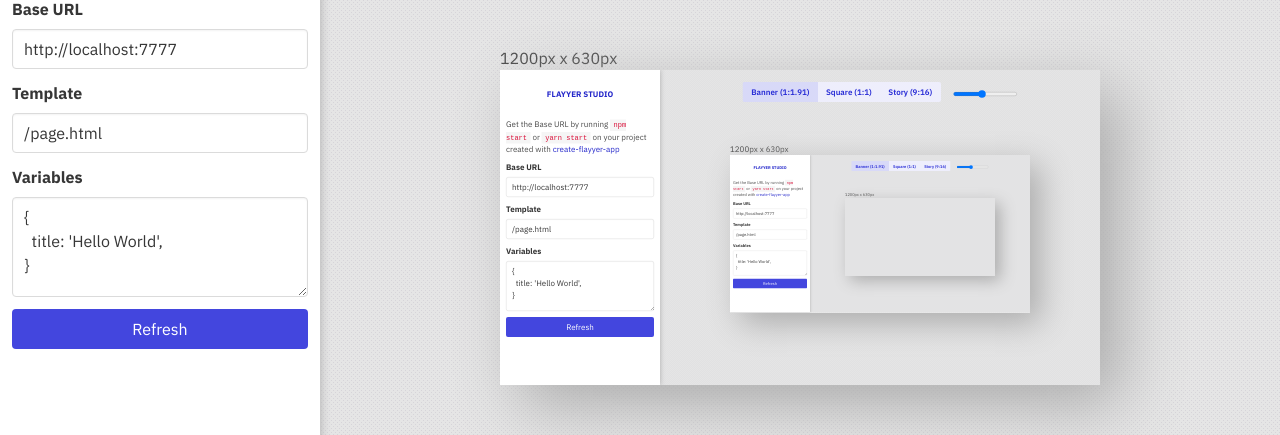
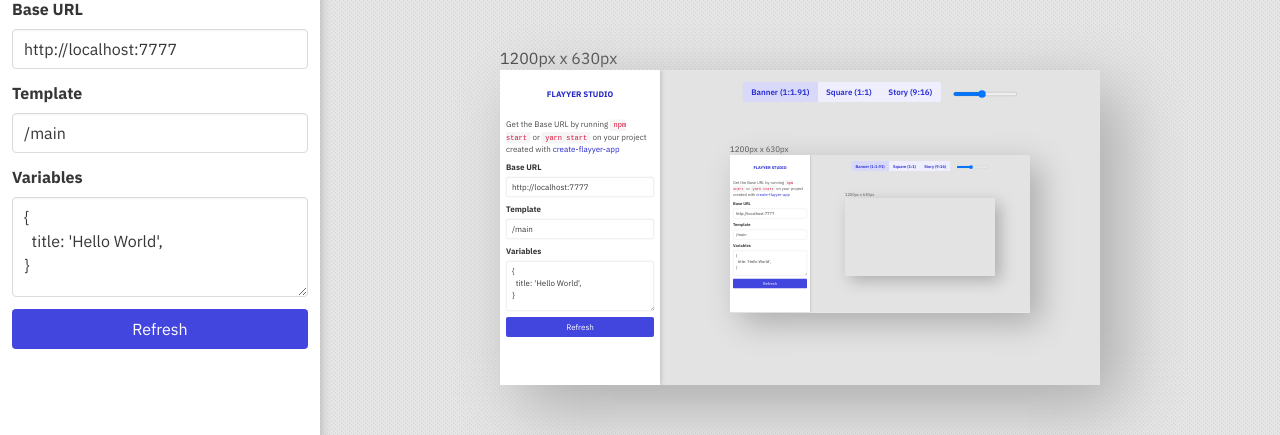
Before and after one commit to useflyyer/studio, a Next.js app: page / in a window 1280 px wide. Shown: the part 185-620 px from the top of the page. Built offline with nearby package versions, Linux system fonts and the light colour scheme.

Commit message:
Improve template field

```diff
--- a/package.json
+++ b/package.json
@@ -27,7 +27,7 @@
     "qs": "^6.9.4",
     "react": "17.0.1",
     "react-dom": "17.0.1",
-    "react-hook-form": "^6.10.0",
+    "react-hook-form": "^6.10.1",
     "styled-components": "^5.2.1"
   },
   "devDependencies": {
--- a/pages/index.tsx
+++ b/pages/index.tsx
@@ -126,7 +126,7 @@
   variables: string;
 };
 
-const INITIAL_URL = new URL("http://localhost:7777/page.html?title=Hello+World");
+const INITIAL_URL = new URL("http://localhost:7777/main?title=Hello+World");
 const INITIAL_FORM: FormSchema = {
   template: INITIAL_URL.pathname,
   base: INITIAL_URL.protocol + "//" + INITIAL_URL.host,
@@ -172,12 +172,16 @@
     setSettings((state) => ({ ...state, mode: "story", width: "1080px", height: "1920px" }));
   }
 
-  const href = url.href;
+  const cloned = new URL(url.href);
+  if (!cloned.pathname.endsWith(".html")) {
+    cloned.pathname = cloned.pathname + ".html";
+  }
+  const href = cloned.href;
 
   return (
     <div>
       <Head>
-        <title>Create Next App</title>
+        <title>Flayyer Studio</title>
         <link rel="icon" href="/favicon.ico" />
       </Head>
 
@@ -233,7 +237,7 @@
               <div className="field">
                 <label className="label">Template</label>
                 <div className="control">
-                  <input className="input" name="template" type="text" ref={form.register()} placeholder="page" />
+                  <input className="input" name="template" type="text" ref={form.register()} placeholder="main" />
                 </div>
                 <p className="help is-danger">
                   <ErrorMessage name="template" errors={form.errors} />
```
Also changed, not shown: 1 other file (tests, documents, lock files or other folders).
